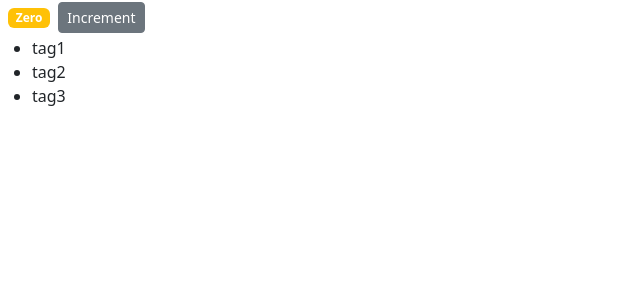
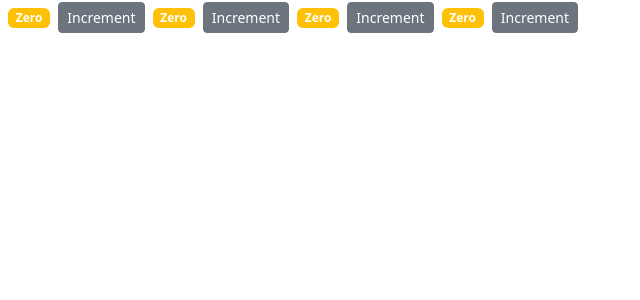
Before and after one commit to julianmedwards/react-crash-course, a React (Create React App) app in the folder counter-app/: page / in a window 1280 px wide. Shown: the top 300 px of the page, without its empty margins (0-640 px from the left). Built offline with nearby package versions, Linux system fonts and the light colour scheme.

Commit message:
Composing nested components with state set by parent.

```diff
--- a/counter-app/src/components/counter.jsx
+++ b/counter-app/src/components/counter.jsx
@@ -2,19 +2,18 @@
 
 class Counter extends Component {
     state = {
-        count: 0,
-        tags: ['tag1', 'tag2', 'tag3'],
+        value: this.props.value,
     }
 
     handleIncrement = () => {
-        this.setState({count: this.state.count + 1})
+        this.setState({value: this.state.value + 1})
     }
 
     render() {
         return (
             <React.Fragment>
                 <span className={this.getBadgeClasses()}>
-                    {this.formatCount()}
+                    {this.formatValue()}
                 </span>
                 <button
                     onClick={this.handleIncrement}
@@ -22,33 +21,19 @@
                 >
                     Increment
                 </button>
-                {this.state.tags.length === 0 && 'Please create a new tag!'}
-                {this.renderTags()}
             </React.Fragment>
-        )
-    }
-
-    renderTags() {
-        if (this.state.tags.length === 0) return <p>There are no tags!</p>
-
-        return (
-            <ul>
-                {this.state.tags.map((tag) => (
-                    <li key={tag}>{tag}</li>
-                ))}
-            </ul>
         )
     }
 
     getBadgeClasses() {
         let classes = 'badge m-2 bg-'
-        classes += this.state.count === 0 ? 'warning' : 'primary'
+        classes += this.state.value === 0 ? 'warning' : 'primary'
         return classes
     }
 
-    formatCount() {
-        const {count} = this.state
-        return count === 0 ? 'Zero' : count
+    formatValue() {
+        const {value} = this.state
+        return value === 0 ? 'Zero' : value
     }
 }
 
--- /dev/null
+++ b/counter-app/src/components/counters.jsx
@@ -0,0 +1,25 @@
+import React, {Component} from 'react'
+import Counter from './counter'
+
+class Counters extends Component {
+    state = {
+        counters: [
+            {id: 1, value: 0},
+            {id: 2, value: 0},
+            {id: 3, value: 0},
+            {id: 4, value: 0},
+        ],
+    }
+
+    render() {
+        return (
+            <div>
+                {this.state.counters.map((counter) => (
+                    <Counter key={counter.id} value={counter.value} />
+                ))}
+            </div>
+        )
+    }
+}
+
+export default Counters
--- a/counter-app/src/index.js
+++ b/counter-app/src/index.js
@@ -2,14 +2,14 @@
 import ReactDOM from 'react-dom/client'
 import './index.css'
 import App from './App'
-import Counter from './components/counter'
+import Counters from './components/counters'
 import reportWebVitals from './reportWebVitals'
 import 'bootstrap/dist/css/bootstrap.css'
 
 const root = ReactDOM.createRoot(document.getElementById('root'))
 root.render(
     <React.StrictMode>
-        <Counter />
+        <Counters />
     </React.StrictMode>
 )
 
```
